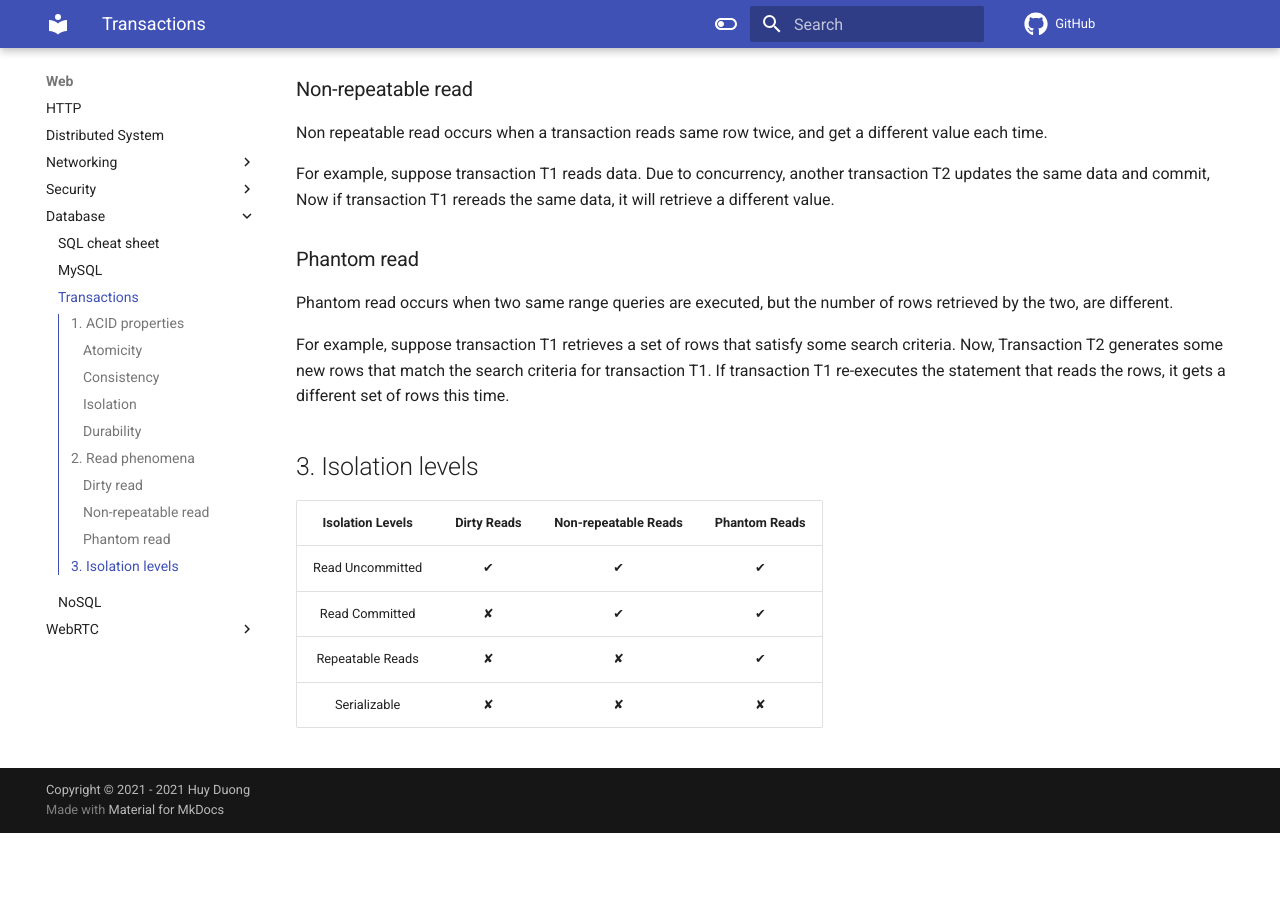
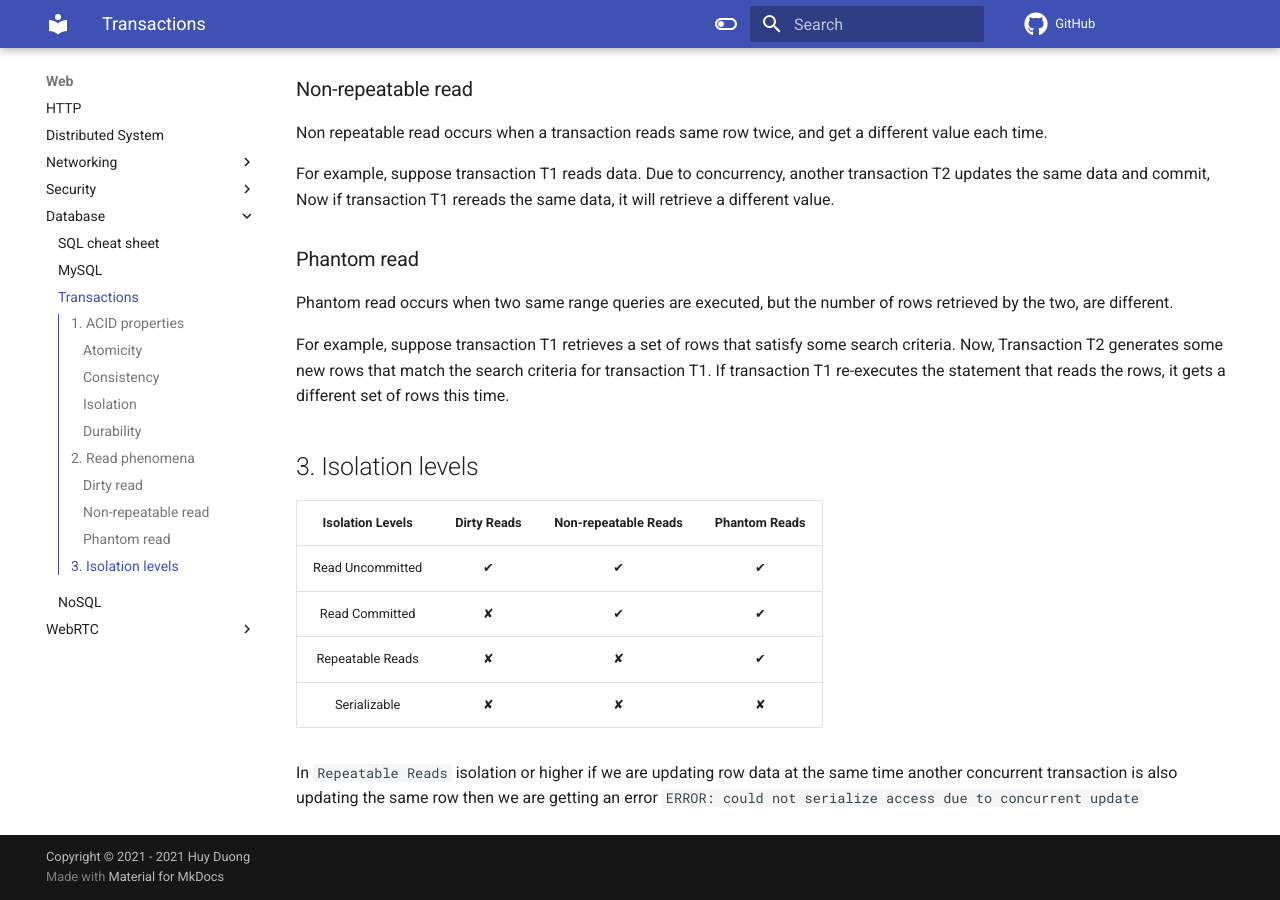
Before and after one commit to dinhhuy258/notes, an MkDocs documentation site: the page built from docs/web/database/transactions.md, in a window 1280 px wide and 900 px high, scrolled down 958 px. Built offline with MkDocs 1.6.1 and Material for MkDocs 9.7.7, drawn with Linux system fonts in a browser that asks for light colours; comment, search, counter and statistics services are not loaded; before the commit the page ends 1791 px from its top, so only the background shows below that.

Commit message:
Transaction note

```diff
--- a/docs/web/database/transactions.md
+++ b/docs/web/database/transactions.md
@@ -48,3 +48,5 @@ For example, suppose transaction T1 retrieves a set of rows that satisfy some se
 |  Read Committed  |      ✘      |          ✔           |       ✔       |
 | Repeatable Reads |      ✘      |          ✘           |       ✔       |
 |   Serializable   |      ✘      |          ✘           |       ✘       |
+
+In `Repeatable Reads` isolation or higher if we are updating row data at the same time another concurrent transaction is also updating the same row then we are getting an error `ERROR: could not serialize access due to concurrent update`
```
